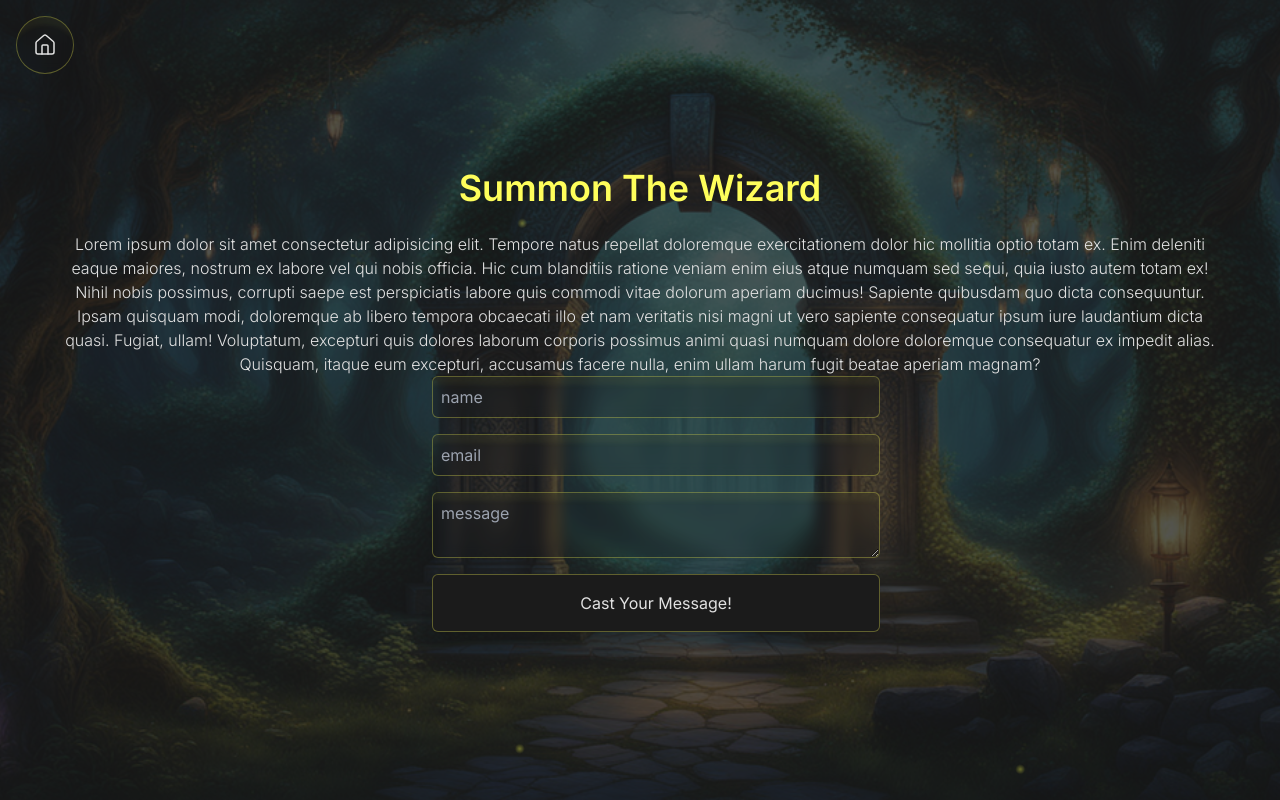
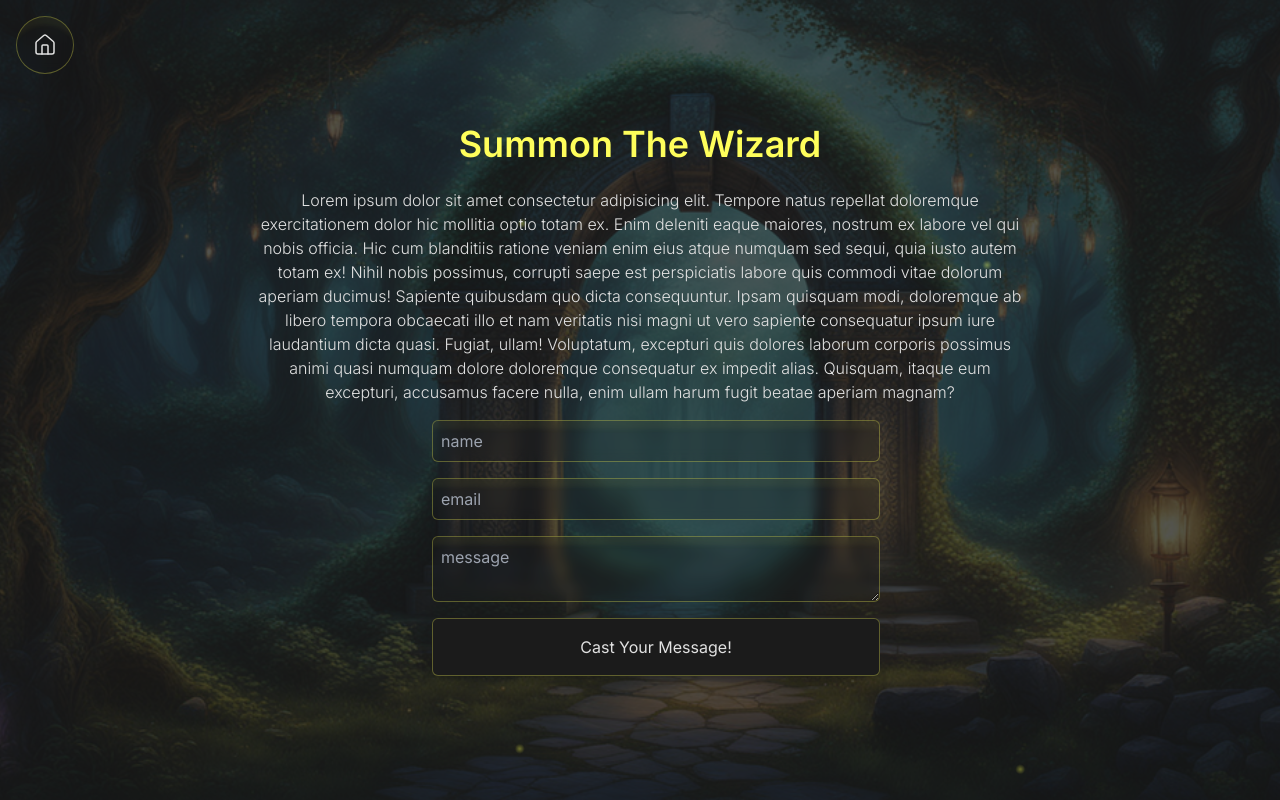
Before and after one commit to ariyansalari/3D-Portfolio, a Next.js app: page /contact in a window 1280 px wide. Built offline with nearby package versions, Linux system fonts and the light colour scheme.

Commit message:
responsive of about page

```diff
--- a/app/(sub pages)/about/page.tsx
+++ b/app/(sub pages)/about/page.tsx
@@ -8,7 +8,7 @@
   return (
     <>
      <Image src={bg} alt="background-image"  className="fixed w-full h-full object-cover object-center -z-50 opacity-25 top-0 left-0"/>
-     <div className='w-full h-3/5 xs:3/4 sm:h-screen absolute top-1/2 -tranlate-y-1/2 lef-0'>
+     <div className='w-full h-1/4 xs:h-1/4 sm:h-screen absolute sm:top-0 top-14 -tranlate-y-1/2 lef-0'>
      <RenderModel className={''} >
         <HatModel />
      </RenderModel>
--- a/app/(sub pages)/contact/page.tsx
+++ b/app/(sub pages)/contact/page.tsx
@@ -8,7 +8,7 @@
     <>
      <Image src={bg} alt="background-image"  className="fixed w-full h-full object-cover object-center -z-50 opacity-25 top-0 left-0"/>
     <article className="relative w-full flex flex-col items-center justify-center space-x-8 py-8 sm:py-0">
-<div className="flex flex-col items-center justify-center space-y-6 w-full  sm:w-3/4 ">
+<div className="flex flex-col items-center justify-center space-y-6 w-full  sm:w-3/4  mb-4">
 <h1 className="text-accent font-semibold text-center text-4xl capitalize">
   summon the wizard
 </h1>
--- a/components/Models/HatModel/HatModel.tsx
+++ b/components/Models/HatModel/HatModel.tsx
@@ -10,7 +10,7 @@
     modelRef.current.rotation.y +=0.007
   })
   return (
-    <group {...props} dispose={null} ref={modelRef} scale={[1.2,1.2,1.2]} rotation={[0.4,-1,0]} position={[0,0,0]}>
+    <group {...props} dispose={null} ref={modelRef} scale={[1.8,1.8,1.8]} rotation={[0.4,-1,0]} position={[0,0,0]}>
       <mesh
         castShadow
         receiveShadow
--- a/tailwind.config.ts
+++ b/tailwind.config.ts
@@ -38,11 +38,12 @@
   'spin-slow':'spin 40s linear infinite',
   'spin-slow-reverse':'spin-reverse 40s linear infinite'
 
- }
+ },
+ screens:{
+  xs:'480px'
+}
     },
-    screens:{
-      xs:'480px'
-    }
+
   },
   plugins: [],
 };
```
